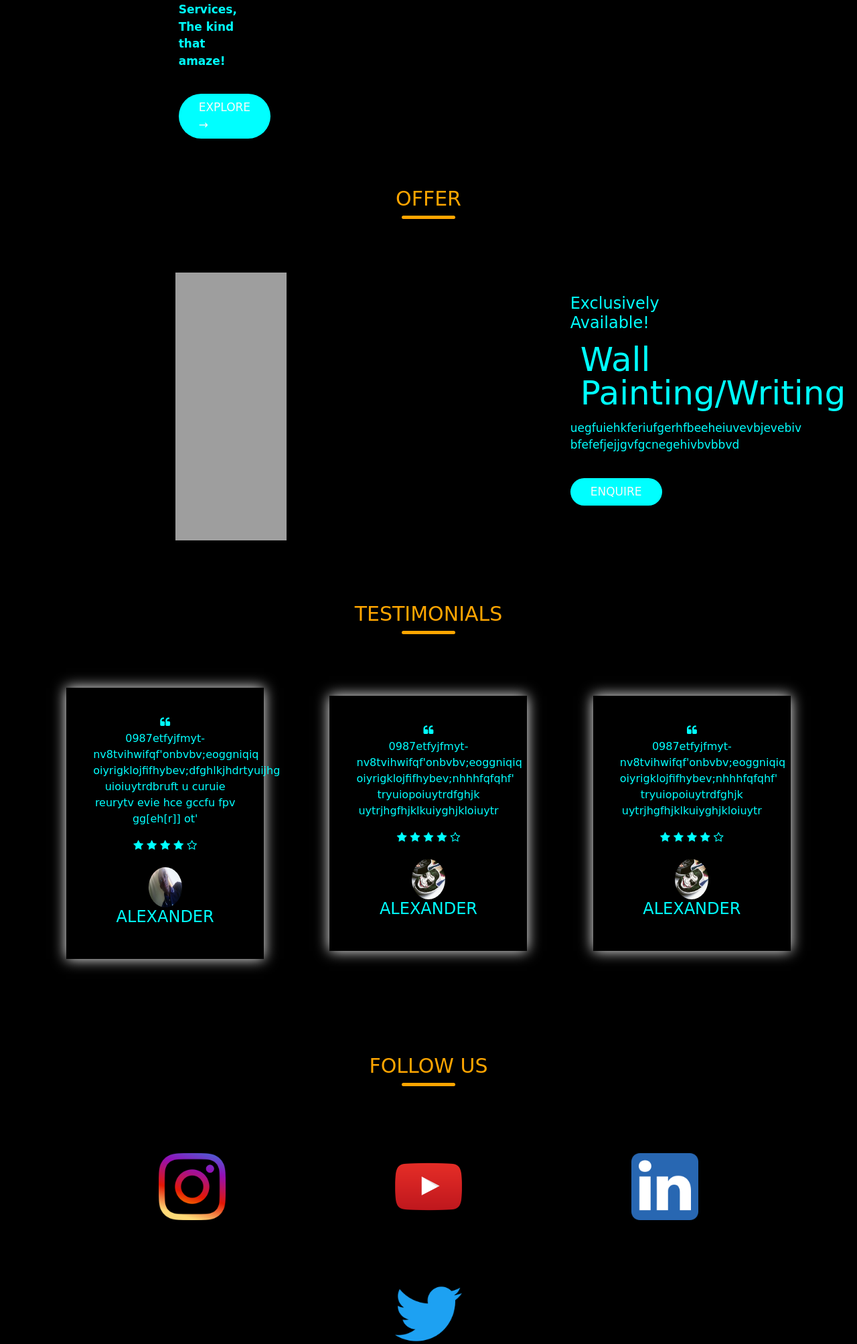
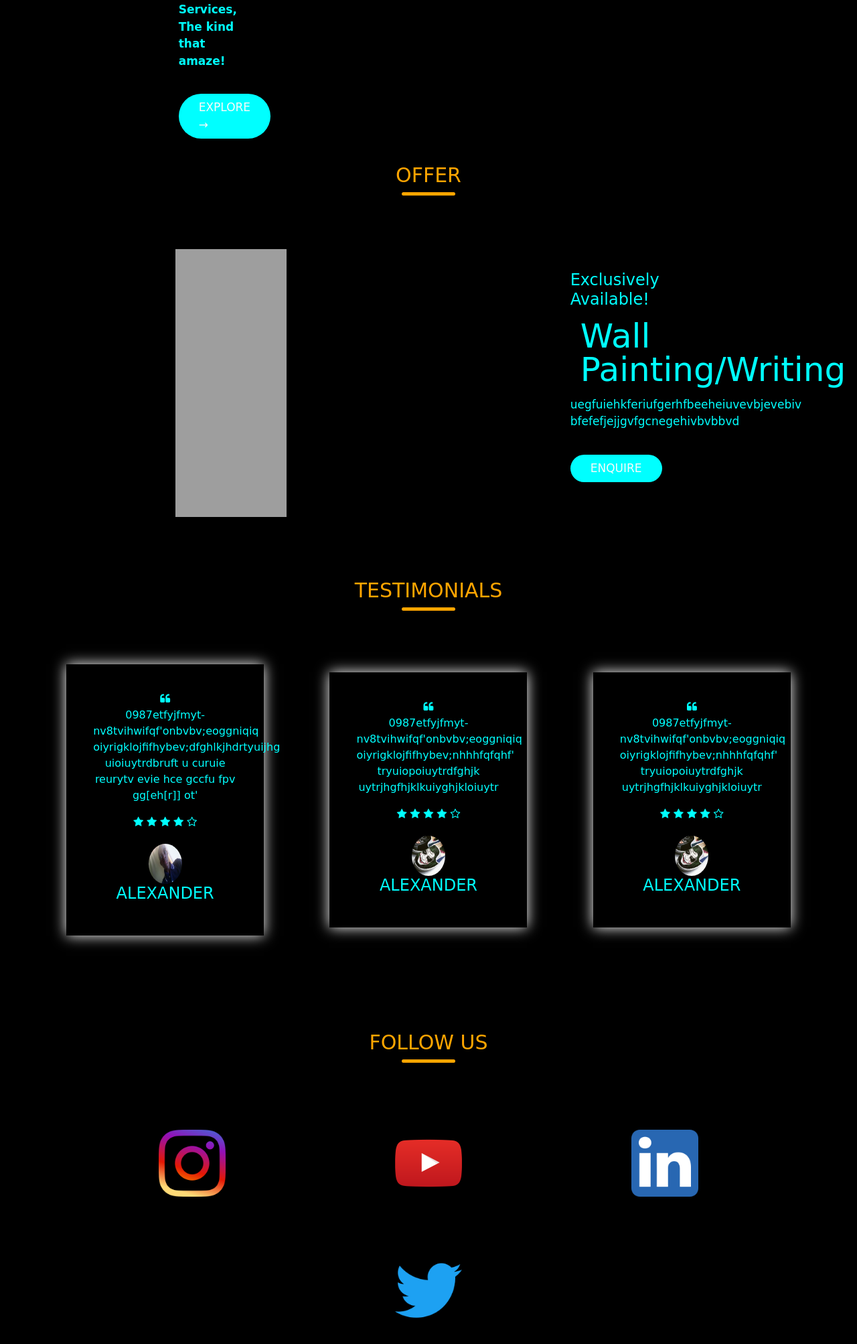
Before and after one commit to ALEX9396/ART, a PHP site: page /home.html in a window 1280 px wide. Shown: the part 450-2457 px from the top of the page at 67% size. After the commit the page ends 2418 px from the top, so only its background shows below. Run offline with PHP 8.4, Linux system fonts and the light colour scheme; grey boxes are pictures that could not be loaded.

Commit message:
home page changes

```diff
--- a/style.css
+++ b/style.css
@@ -135,7 +135,7 @@ h3{
     transform: translateY(-7px);
 }
 .offer{
-    margin-top: 40px;
+    margin-top: 5px;
     padding: 30px 0;
 }
 .col-2 .offer img{
```
